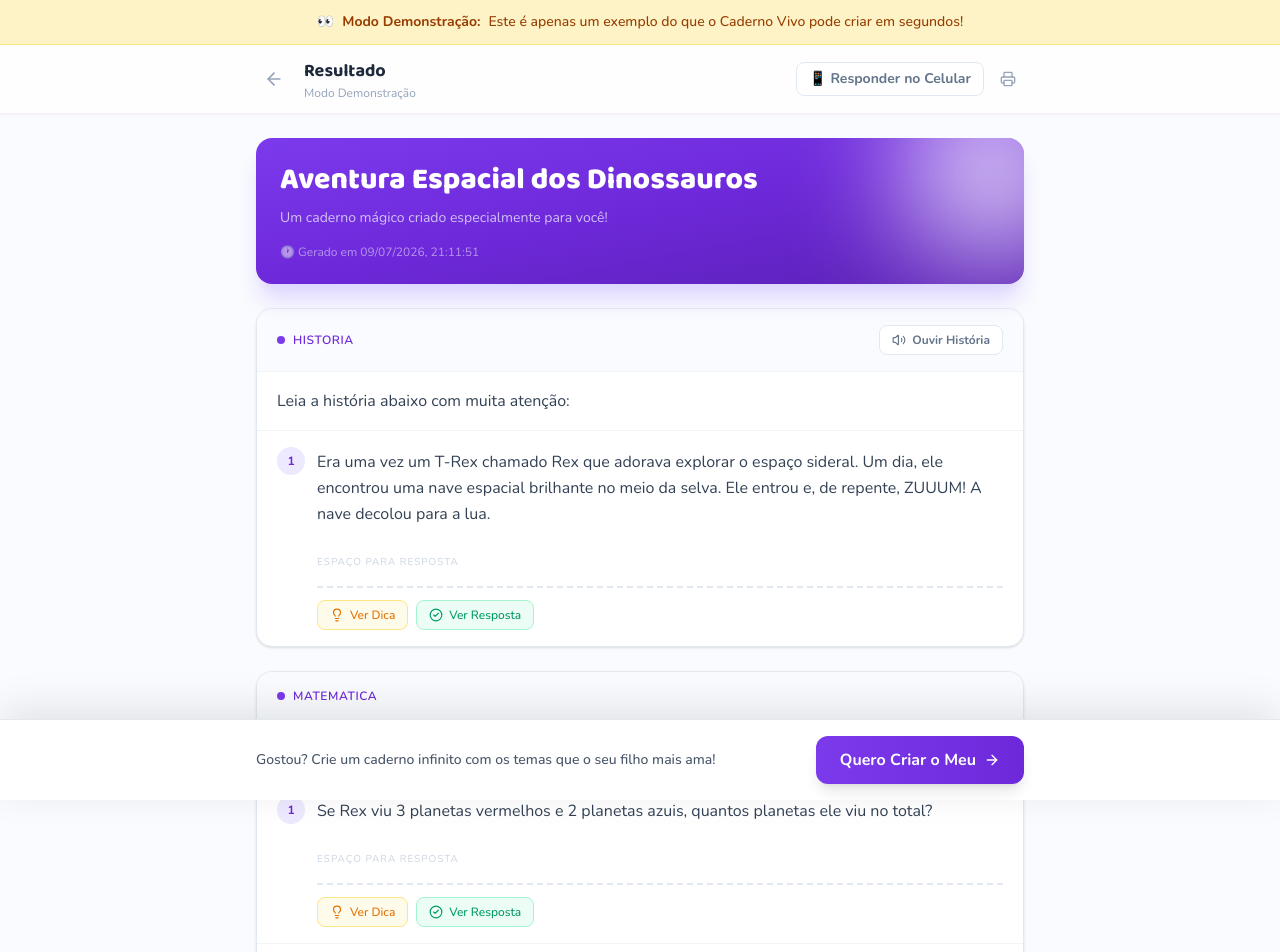
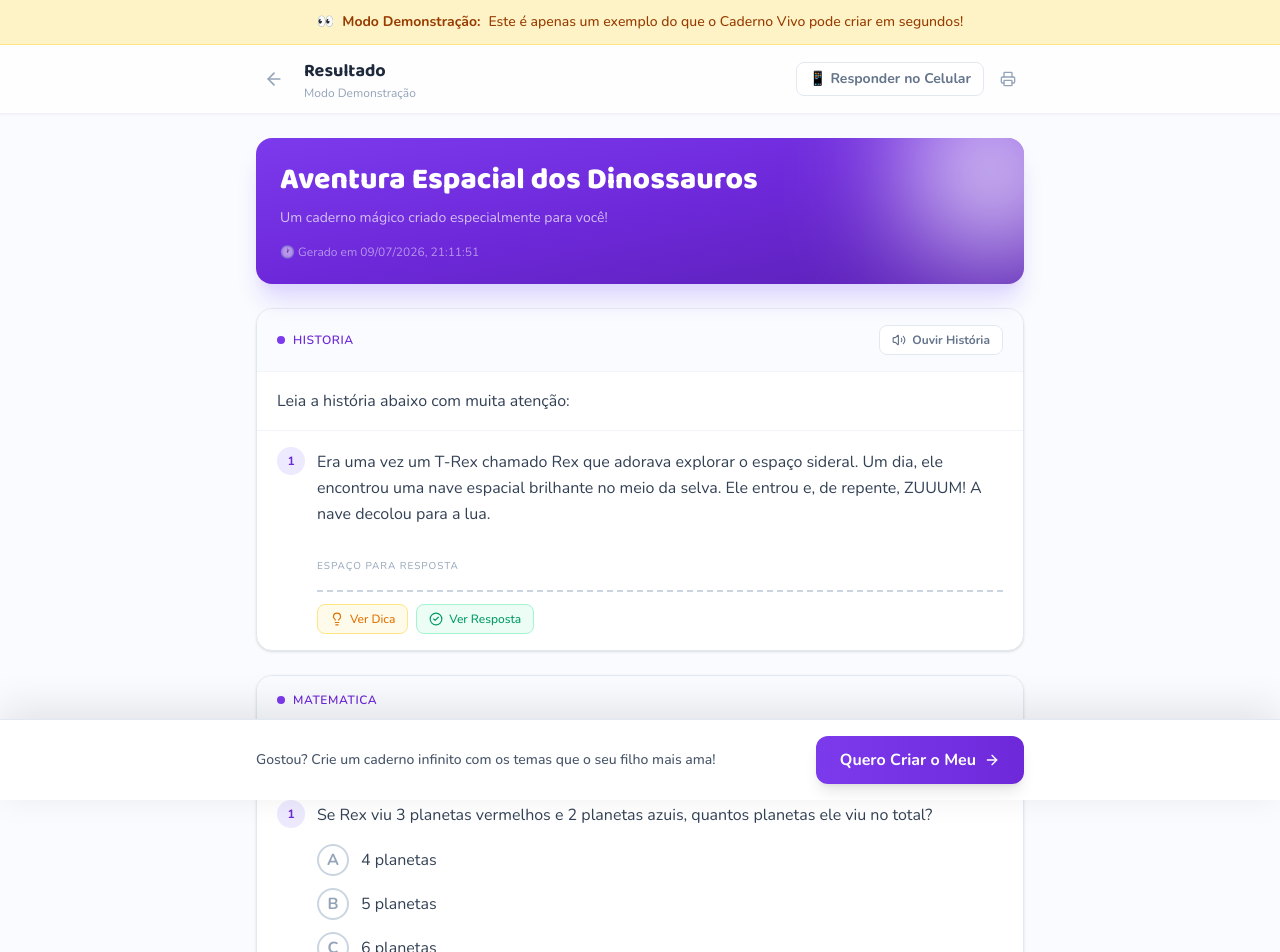
Before and after one commit to juniox7/caderno-vivo, a Next.js app: page /amostra in a window 1280 px wide. Shown: the top 952 px of the page. Built offline with nearby package versions, Linux system fonts and the light colour scheme.

Commit message:
fix: render multiple choice options for print and pdf generation

```diff
--- a/components/PreviewAtividade.tsx
+++ b/components/PreviewAtividade.tsx
@@ -407,11 +407,27 @@ export default function PreviewAtividade({ atividade, modo, onRefazer }: Preview
                             </div>
                           )
                         ) : (
-                          <div className="border-b-2 border-dashed border-surface-200 py-4 mt-2">
-                            <p className="text-[10px] text-surface-300 uppercase tracking-widest">
-                              Espaço para resposta
-                            </p>
-                          </div>
+                          q.opcoes && q.opcoes.length > 0 ? (
+                            <div className="space-y-3 mt-4 mb-4">
+                              {q.opcoes.map((opcao, i) => {
+                                const letter = String.fromCharCode(65 + i); // A, B, C, D
+                                return (
+                                  <div key={opcao} className="flex items-center gap-3">
+                                    <div className="w-8 h-8 rounded-full border-2 border-surface-300 flex items-center justify-center font-bold text-surface-400">
+                                      {letter}
+                                    </div>
+                                    <span className="text-surface-700">{opcao}</span>
+                                  </div>
+                                );
+                              })}
+                            </div>
+                          ) : (
+                            <div className="border-b-2 border-dashed border-surface-300 py-4 mt-4">
+                              <p className="text-[10px] text-surface-400 uppercase tracking-widest">
+                                Espaço para resposta
+                              </p>
+                            </div>
+                          )
                         )}
                       </div>
 
--- a/lib/pdf-generator.tsx
+++ b/lib/pdf-generator.tsx
@@ -165,9 +165,22 @@ export const CadernoPDF = ({ atividade, secretCode }: CadernoPDFProps) => {
                   <Text style={styles.numeroCírculo}>{qIdx + 1}</Text>
                   <Text style={styles.pergunta}>{q.pergunta}</Text>
                 </View>
-                {/* 2 linhas para resposta */}
-                <View style={styles.linhaResposta} />
-                <View style={styles.linhaResposta} />
+
+                {q.opcoes && q.opcoes.length > 0 ? (
+                  <View style={{ marginLeft: 30, marginTop: 8, marginBottom: 12 }}>
+                    {q.opcoes.map((opcao, oIdx) => (
+                      <View key={oIdx} style={{ flexDirection: 'row', alignItems: 'center', marginBottom: 8 }}>
+                        <View style={{ width: 14, height: 14, borderRadius: 7, borderWidth: 1, borderColor: '#94a3b8', marginRight: 8 }} />
+                        <Text style={{ fontSize: 13, color: '#475569' }}>{opcao}</Text>
+                      </View>
+                    ))}
+                  </View>
+                ) : (
+                  <>
+                    <View style={styles.linhaResposta} />
+                    <View style={styles.linhaResposta} />
+                  </>
+                )}
               </View>
             ))}
           </View>
```
